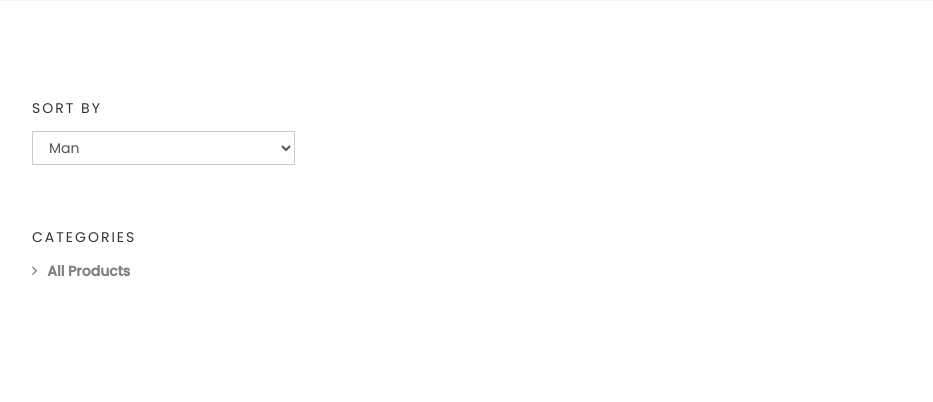
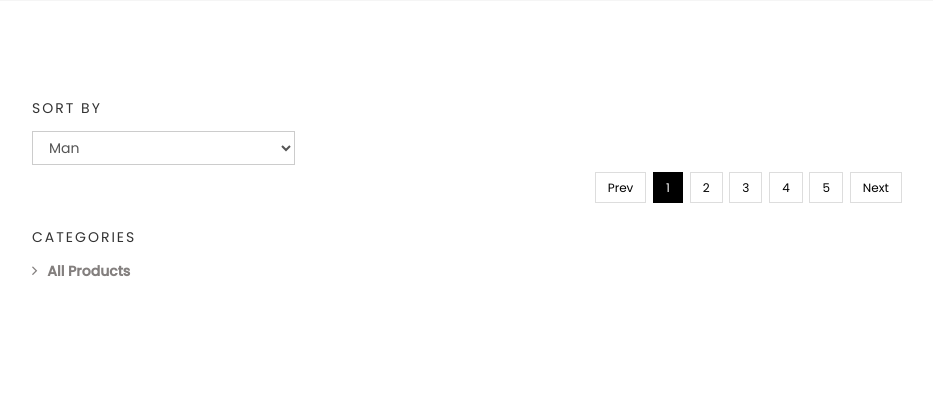
Before and after one commit to rtactayjr/E-Commerce-Project-Django_1, a Django app: template templates/store/store.html in a window 1280 px wide. Shown: the part 379-781 px from the top of the page, without its empty margins (38-971 px from the left). Run offline with Django 4.2, Linux system fonts and the light colour scheme; the template is opened without the code that fills it, so the values that code supplies are empty; some libraries are stand-ins or nearby versions; some web fonts are replaced.

Commit message:
Add paginator in store page

```diff
--- a/templates/store/store.html
+++ b/templates/store/store.html
@@ -65,15 +65,36 @@
 
 
 							<div class="product-content" style="text-align: left;">
-								<h4><a href="{{product.get_absolute_url}}">{{product.product_name}}</a></h4>
-								<h4 class="price">Php:{{product.price}}</h4>
+								<h5><a href="{{product.get_absolute_url}}">{{product.product_name}}</a></h4>
+								<h5 class="price">Php:{{product.price}}</h4>
 							</div>
+							<a href="{{ product.get_absolute_url }}" class="btn btn-block btn-primary">View Details</a>
 						</div>
 					</div>
 					{% endfor %}
 
 				</div>
 			</div>
+
+			<div class="text-center">
+				<ul class="pagination post-pagination">
+					<li><a href="#!">Prev</a>
+					</li>
+					<li class="active"><a href="#!">1</a>
+					</li>
+					<li><a href="#!">2</a>
+					</li>
+					<li><a href="#!">3</a>
+					</li>
+					<li><a href="#!">4</a>
+					</li>
+					<li><a href="#!">5</a>
+					</li>
+					<li><a href="#!">Next</a>
+					</li>
+				</ul>
+			</div>
+
 		</div>
 	</div>
 </section>
```
Also changed, not shown: store/views.py (+8 -3 lines).
